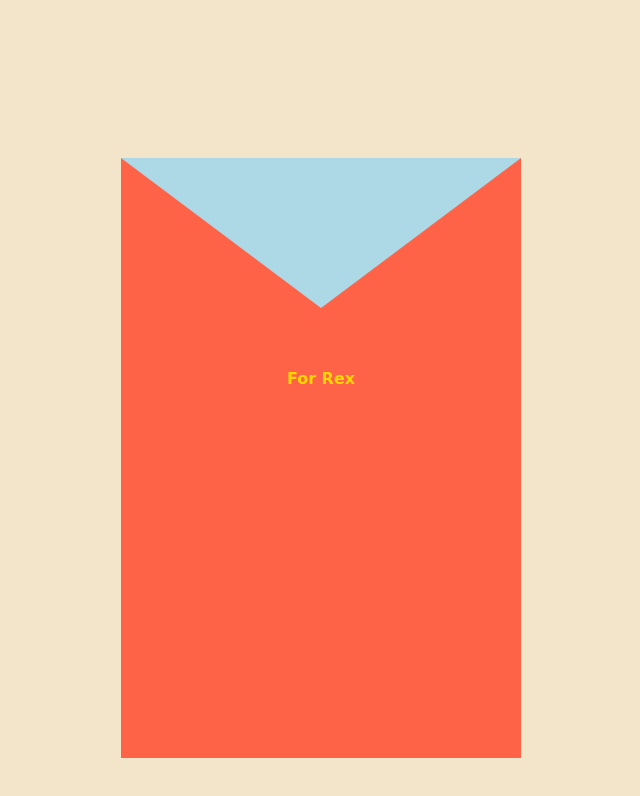
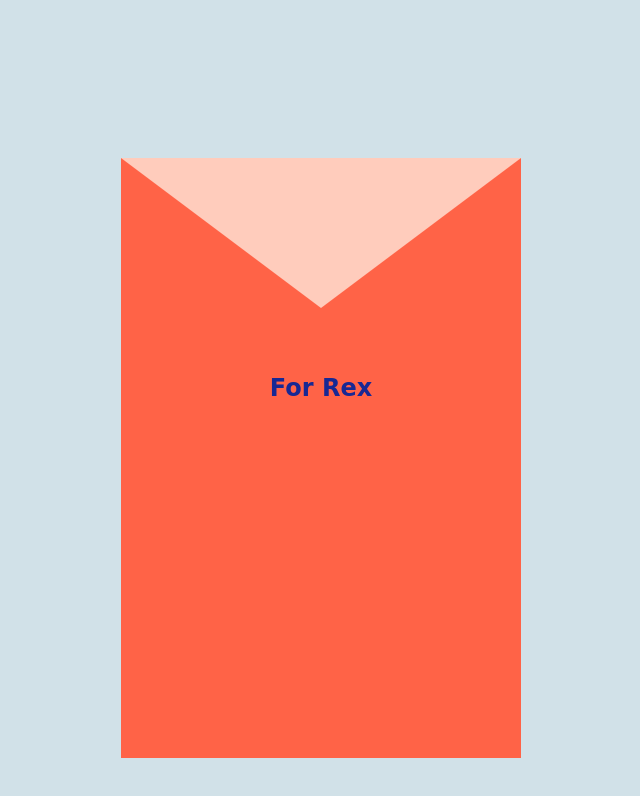
Before and after one commit to kbejko/birthday-card, a plain HTML site: page index.html in a window 1280 px wide. Shown: the whole page, without its empty margins (319-959 px from the left). Drawn offline with nearby package versions, Linux system fonts and the light colour scheme.

Commit message:
Change bg color and h1

```diff
--- a/style.scss
+++ b/style.scss
@@ -1,6 +1,6 @@
 html,
 body {
-  background-color: #f3e5c9;
+  background-color: #D1E1E8;
 }
 
 .container {
@@ -20,7 +20,7 @@ body {
 }
 
 .flap {
-  border-top: 150px solid lightblue;
+  border-top: 150px solid #FFCCBC;
   border-left: 200px solid transparent;
   border-right: 200px solid transparent;
   cursor: pointer;
@@ -65,7 +65,7 @@ body {
   background-image: url('images/coco2.JPG');
 }
 .show-card:hover::after {
-  color: gold;
+  color: #FDD835;
   content: "Gezuar Ditlindjen Rex!";
   font-family: 'Noteworthy', cursive;
   font-size: 2em;
@@ -101,7 +101,7 @@ body {
   left: 80px;
 }
 .balloon-pink {
-  background: pink;
+  background: lightpink;
   left: 20px;
   animation: float-opposite 5s ease-in-out infinite;
 }
@@ -162,9 +162,9 @@ body {
   transition: visibility ease-in-out 300ms, opacity 300ms;
 }
 h1 {
-  color: gold;
+  color: #172894;
   font-family: 'Noteworthy', cursive;
-  font-size: 1em;
+  font-size: 1.5em;
   position: relative;
   text-align: center;
   top: 50px;
```
Also changed, not shown: style.css, 1 other file.
